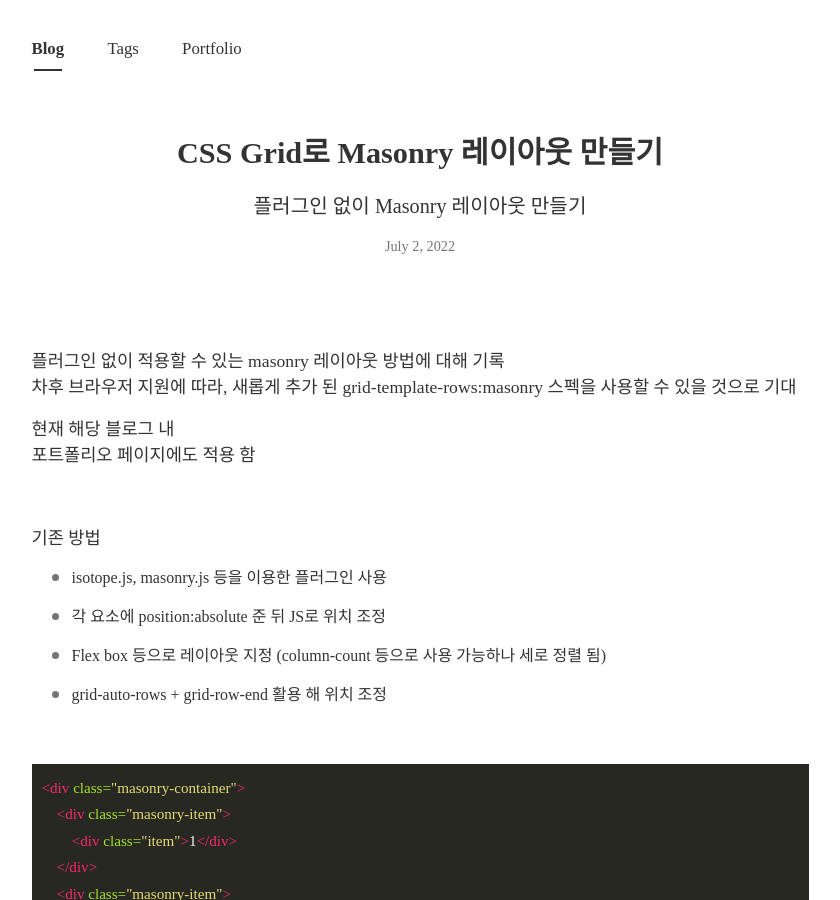
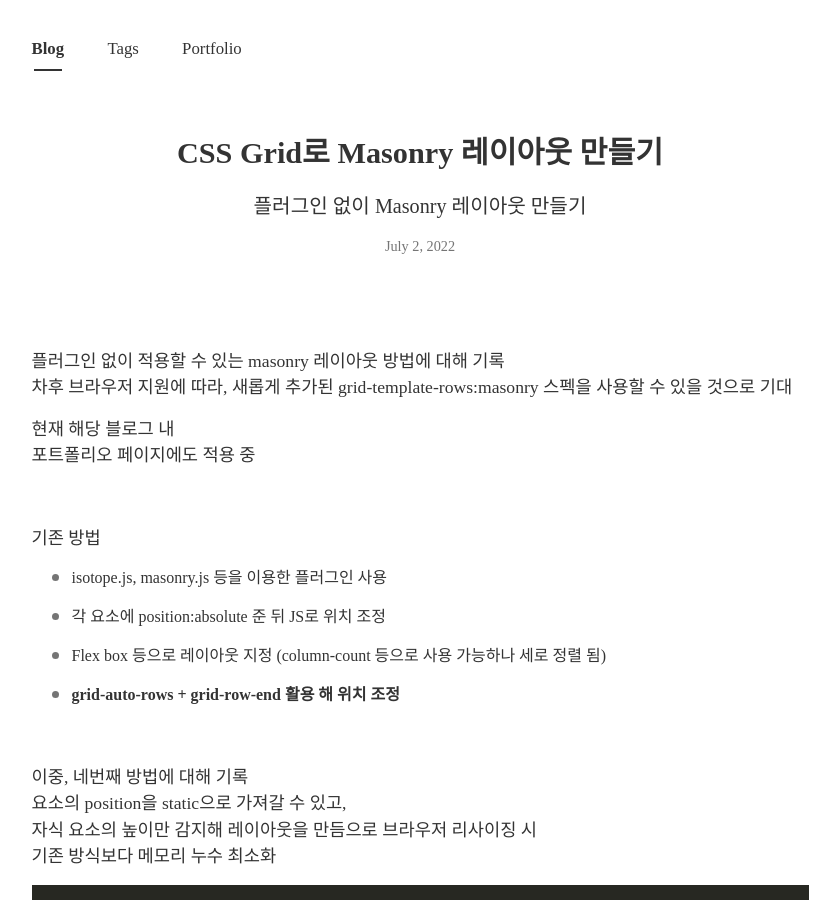
Before and after one commit to JeongrakChoi/JeongrakChoi.github.io, a Jekyll site: the page built from _posts/2022-07-02-grid-masonry.md, in a window 1280 px wide and 900 px high. Shown: the whole window, without its empty margins (220-1060 px from the left). Built offline with Jekyll 4.4.1, drawn with Linux system fonts in a browser that asks for light colours; nearby versions of some CDN libraries; some web fonts are replaced; comment, search, counter and statistics services are not loaded.

Commit message:
Update 2022-07-02-grid-masonry.md

```diff
--- a/_posts/2022-07-02-grid-masonry.md
+++ b/_posts/2022-07-02-grid-masonry.md
@@ -7,12 +7,11 @@ author: 최정락
 comments : true
 ---
 
-
 플러그인 없이 적용할 수 있는 masonry 레이아웃 방법에 대해 기록
-차후 브라우저 지원에 따라, 새롭게 추가 된 grid-template-rows:masonry 스펙을 사용할 수 있을 것으로 기대
+차후 브라우저 지원에 따라, 새롭게 추가된 grid-template-rows:masonry 스펙을 사용할 수 있을 것으로 기대
 
 현재 해당 블로그 내
-포트폴리오 페이지에도 적용 함
+포트폴리오 페이지에도 적용 중
 
 <br>
 
@@ -25,9 +24,15 @@ comments : true
 
 - Flex box 등으로 레이아웃 지정 (column-count 등으로 사용 가능하나 세로 정렬 됨)
 
-- grid-auto-rows + grid-row-end 활용 해 위치 조정
+- <b>grid-auto-rows + grid-row-end 활용 해 위치 조정</b>
 
 <br>
+
+이중, 네번째 방법에 대해 기록
+<br>
+요소의 position을 static으로 가져갈 수 있고,
+자식 요소의 높이만 감지해 레이아웃을 만듬으로 브라우저 리사이징 시
+기존 방식보다 메모리 누수 최소화
 
 {% highlight html %}
 <div class="masonry-container">
```
